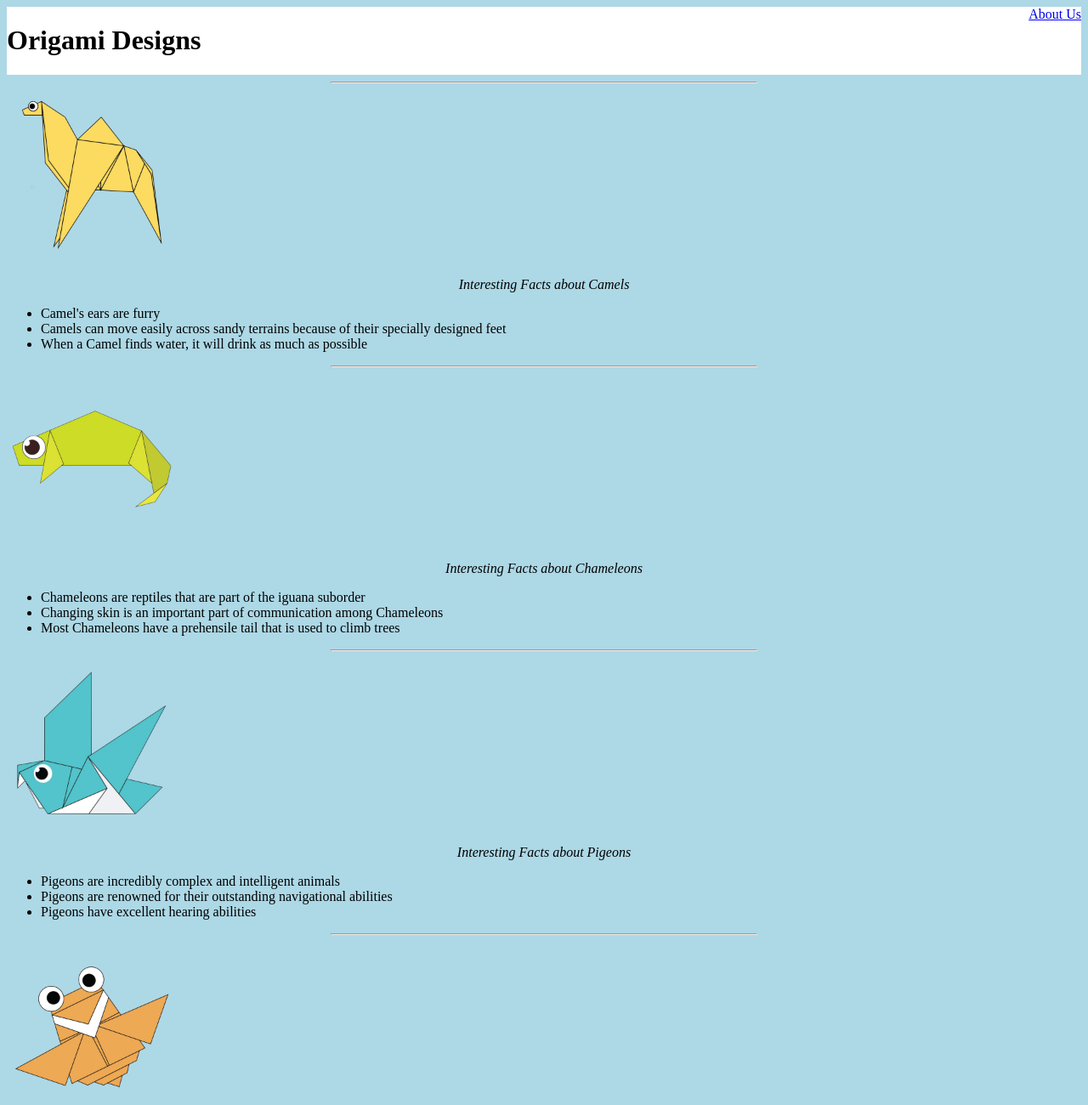
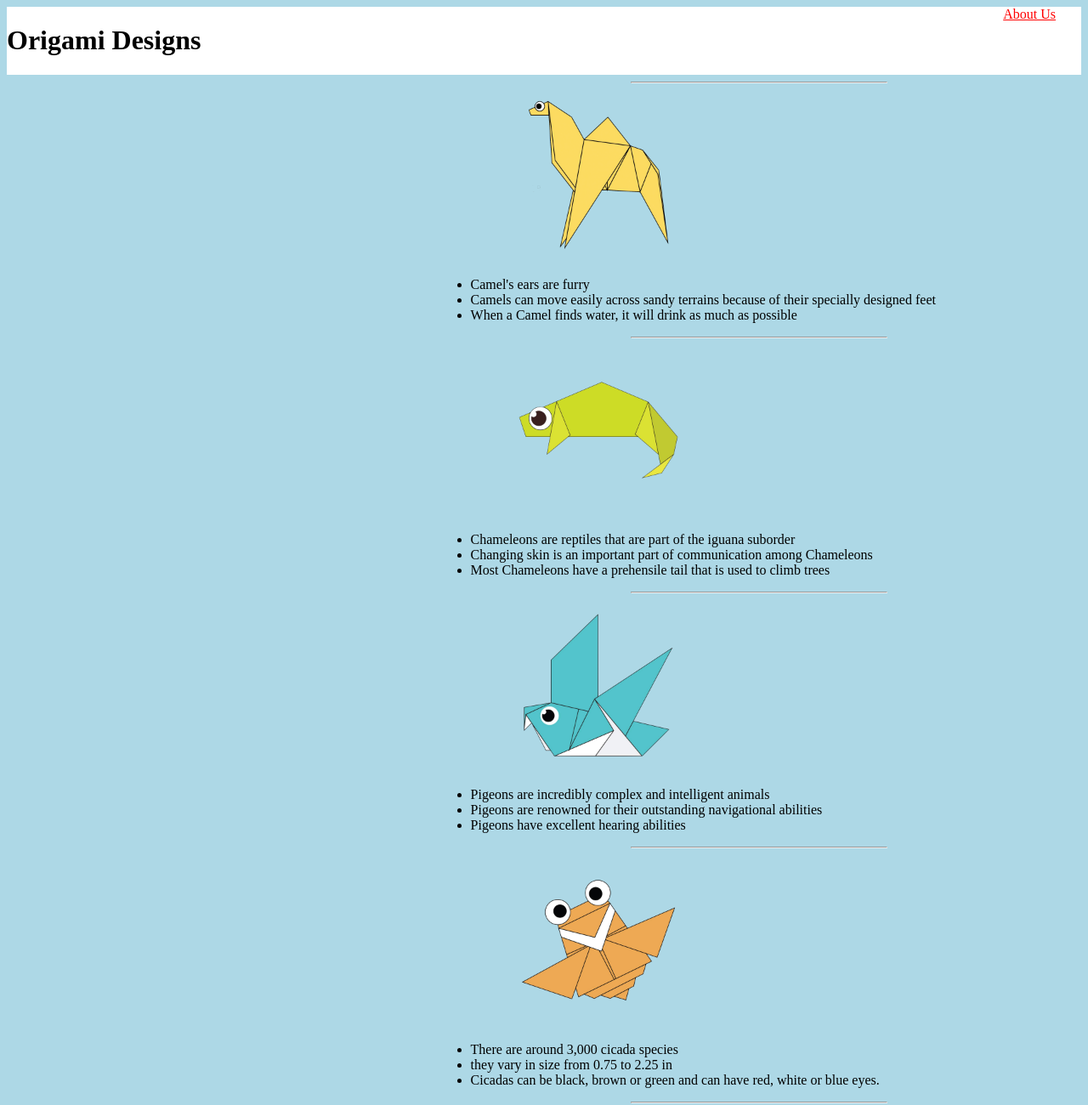
Before and after one commit to aneesh0825/Origami.html, a plain HTML site: page Index.html in a window 1280 px wide. Shown: the top 1300 px of the page at 85% size. Drawn offline with Linux system fonts and the light colour scheme.

Commit message:
Add files via upload

```diff
--- a/Index.html
+++ b/Index.html
@@ -16,7 +16,7 @@
 
         <div class = "grid"></div>
         <div class = "item">
-            <hr width = 500px>
+            <hr width = 300px>
             <a href="http://origami.me/camel/">
             <img src= "camel.png" width= "200px" height="200px"></a>
             <p><i>Interesting Facts about Camels</i><p>
@@ -28,7 +28,7 @@
         </div>
 
         <div class = "item">
-        <hr width = 500px>
+        <hr width = 300px>
         <a href="http://origami.me/chameleon/">
         <img src= "chameleon.png" width= "200px" height="200px"></a>
         <p><i>Interesting Facts about Chameleons</i><p>
@@ -40,7 +40,7 @@
      </div>
 
      <div class = "item">
-        <hr width = 500px>
+        <hr width = 300px>
         <a href="http://origami.me/pigeon/">
         <img src= "pigeon.png" width= "200px" height="200px"></a>
         <p><i>Interesting Facts about Pigeons</i><p>
@@ -51,7 +51,7 @@
         </ul>
     </div>
     <div class = "item">
-        <hr width = 500px>
+        <hr width = 300px>
         <a href="http://origami.me/cicada/">
         <img src= "cicada.png" width= "200px" height="200px"></a>
         <p><i>Interesting Facts about Cicadas</i><p>
@@ -62,7 +62,7 @@
         </ul>
     </div>
     <div class = "item">
-        <hr width = 500px>
+        <hr width = 300px>
         <a href="http://origami.me/panda/">
         <img src= "panda.png" width= "200px" height="200px"></a>
         <p><i>Interesting Facts about Pandas</i><p>
@@ -73,7 +73,7 @@
         </ul>
     </div>
         <div class = "item">
-        <hr width = 500px>
+        <hr width = 300px>
         <a href="http://origami.me/teddy/">
         <img src= "teddy.png" width= "200px" height="200px"></a>
         <p><i>Interesting Facts about Teddy Bears</i><p>
--- a/style.css
+++ b/style.css
@@ -10,6 +10,9 @@ p{
 
 /*{border:solid}
 */
+.menu a{
+    margin-left:20;
+}
 .header{
     background-color:white;
     display:flex;
@@ -19,6 +22,8 @@ p{
     display:flex;
     flex-wrap: wrap;
     justify-content: space-evenly;
+    margin-left:60px;
+    align-items: center;
 }
 .footer{
     display:flex;
@@ -28,3 +33,36 @@ p{
 body{
     background-color:lightblue;
 }
+.menu{
+    margin-right:30px;
+}
+a:link{
+    color:red;
+}
+a:visited{
+    color:gold;
+}
+
+.item{
+    position:relative;
+    margin-left:40%;
+    align-items:center;
+}
+.item p{
+    position: absolute;
+    top:30%;
+    left:10%;
+    transform: translate(-50%, -50%);
+    opacity:0;
+}
+.item img{
+    margin-left:90px;
+
+}
+.item:hover p{
+    opacity:1;
+}
+.item:hover img{
+    opacity:0.33;
+
+}
```
